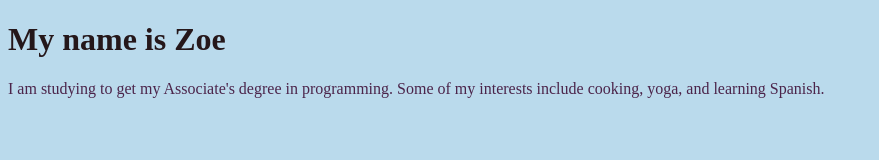
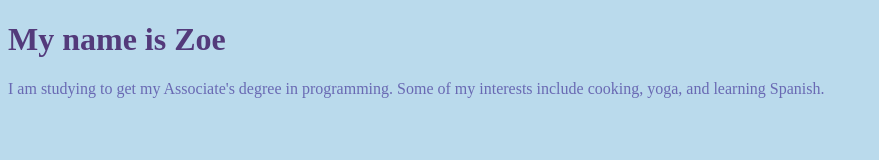
Before and after one commit to 10kCrows/10kCrows, a plain HTML site: page index.html in a window 1280 px wide. Shown: the whole page, without its empty margins (0-879 px from the left). Drawn offline with Linux system fonts and the light colour scheme.

Commit message:
Update index.html
Changed colors for readability

```diff
--- a/index.html
+++ b/index.html
@@ -8,11 +8,11 @@
       }
 
       h1 {
-        color: #25171A;
+        color: #533A7B;
       }
 
       p {
-        color: #4B244A;
+        color: #6969B3;
       }
     </style>
   </head>
```
